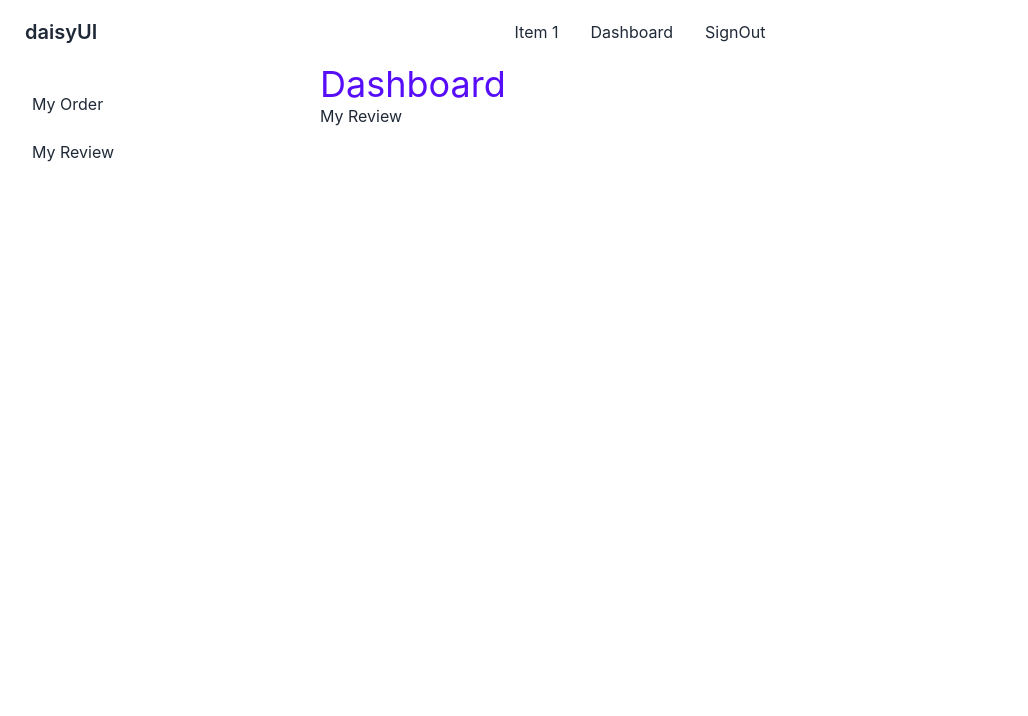
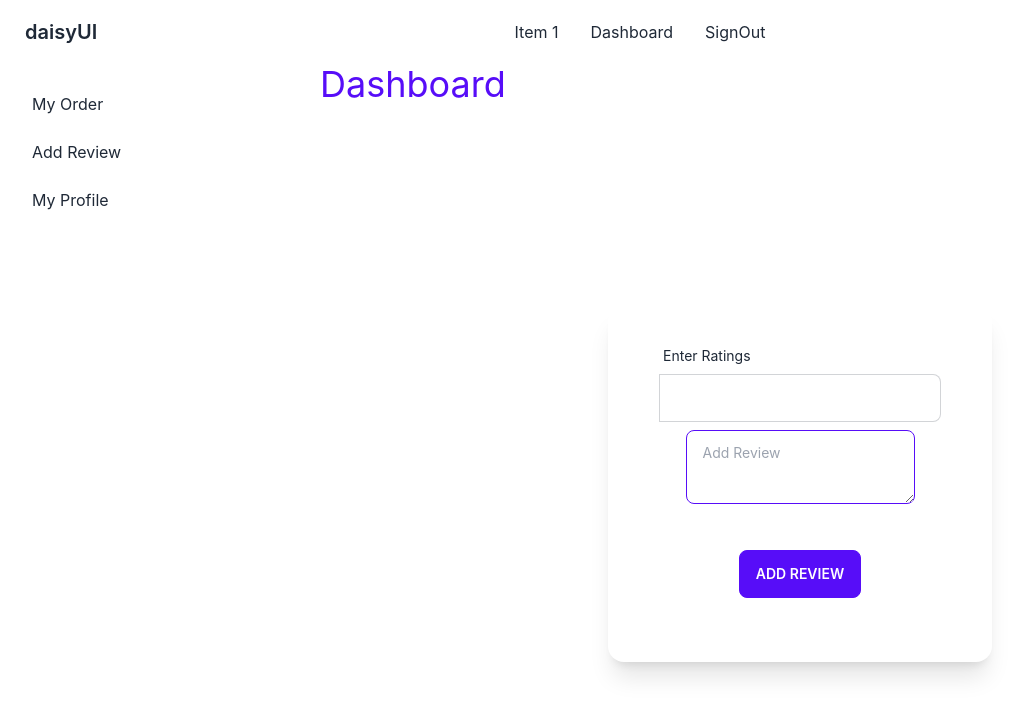
Before and after one commit to wasiushisir/frezze-manufacture-client, a React (Create React App) app: page /dashboard/myreview in a window 1280 px wide. Shown: the top 716 px of the page, without its empty margins (0-1028 px from the left). Built offline with nearby package versions, Linux system fonts and the light colour scheme; no server answers; sample sign-in values are in the browser's storage.

Commit message:
pofile update

```diff
--- a/src/App.js
+++ b/src/App.js
@@ -13,6 +13,7 @@ import 'react-toastify/dist/ReactToastify.css';
 import Dashboard from './components/Dashboard/Dashboard';
 import MyReview from './components/Dashboard/MyReview';
 import MyOrder from './components/Dashboard/MyOrder';
+import MyProfile from './components/Dashboard/MyProfile';
 
 function App() {
   return (
@@ -27,6 +28,7 @@ function App() {
         <Route path='/dashboard' element={<RequireAuth><Dashboard></Dashboard></RequireAuth>}>
           <Route path='myreview'element={<MyReview></MyReview>}></Route>
           <Route path='myorder'element={<MyOrder></MyOrder>}></Route>
+          <Route path='myprofile'element={<MyProfile></MyProfile>}></Route>
 
 
         </Route>
--- a/src/components/Dashboard/Dashboard.js
+++ b/src/components/Dashboard/Dashboard.js
@@ -17,7 +17,8 @@ const Dashboard = () => {
           <ul class="menu p-4 overflow-y-auto w-80 bg-base-100 text-base-content">
             {/* <!-- Sidebar content here --> */}
             <li><Link to='/dashboard/myorder'>My Order</Link></li>
-            <li><Link to='/dashboard/myreview'>My Review</Link></li>
+            <li><Link to='/dashboard/myreview'>Add Review</Link></li>
+            <li><Link to='/dashboard/myprofile'>My Profile</Link></li>
           </ul>
 
         </div>
--- /dev/null
+++ b/src/components/Dashboard/MyProfile.js
@@ -0,0 +1,123 @@
+import React, { useEffect, useRef } from 'react';
+import { useAuthState } from 'react-firebase-hooks/auth';
+import { toast } from 'react-toastify';
+import auth from '../Home/firebase.init';
+
+const MyProfile = () => {
+    const nameRef=useRef();
+       const emailRef=useRef();
+       const eduRef=useRef();
+       const locaRef=useRef()
+       const phoneRef=useRef();
+       const [user, loading, error] = useAuthState(auth);
+
+       const email=user?.email;
+
+
+    const handleProfile=(event)=>{
+        event.preventDefault();
+        const name=nameRef.current.value;
+        const email=emailRef.current.value;
+        const education=eduRef.current.value;
+        const location=locaRef.current.value;
+        const phone=phoneRef.current.value;
+        console.log(name,email,education,location,phone);
+        // const userEmail=user?.email;
+        const currentuser={name,email,education,location,phone}
+
+        if(email){
+            fetch(`http://localhost:5000/myprofile/${email}`,{
+                method:'PUT',
+                headers:{'content-type':'application/json'},
+                body:JSON.stringify(currentuser)
+            })
+            .then(response=>response.json())
+            .then(data=>{console.log(data)
+                if(data.acknowledged){
+                    toast('Your profile has been updated successfully')
+                }
+
+            })
+        }
+
+
+
+
+        event.target.reset();
+
+
+
+
+    }
+    return (
+        <div className='flex justify-center items-center h-screen'>
+           <div class="card w-96 bg-base-100 shadow-xl">
+
+  <div class="card-body items-center text-center">
+      <h2 className='text-primary text-3xl font-bold'>My Profile</h2>
+      <form onSubmit={handleProfile}>
+
+  <div class=" w-full max-w-xs">
+  <label class="label">
+    <span class="label-text">Name</span>
+
+  </label>
+  <input type="text" ref={nameRef} value={user?.displayName} placeholder="Type here" class="input input-bordered input-primary w-72" required />
+
+</div>
+
+
+
+<div class=" w-full max-w-xs ">
+  <label class="label">
+    <span class="label-text">Email</span>
+
+  </label>
+  <input type="email" ref={emailRef} value={user?.email} placeholder="Type here" class="input input-bordered input-primary w-full max-w-xs" disabled readOnly />
+
+</div>
+
+
+<div class=" w-full max-w-xs">
+  <label class="label">
+    <span class="label-text">Education</span>
+
+  </label>
+  <input type="text" ref={eduRef} placeholder="Type here" class="input input-bordered input-primary w-full max-w-xs" required  />
+
+</div>
+
+
+<div class=" w-full max-w-xs">
+  <label class="label">
+    <span class="label-text">Location</span>
+
+  </label>
+  <input type="text" ref={locaRef} placeholder="Type here" class="input input-bordered input-primary w-full max-w-xs" required />
+
+</div>
+
+
+<div class=" w-full max-w-xs">
+  <label class="label">
+    <span class="label-text">Phone No</span>
+
+  </label>
+  <input type="number" ref={phoneRef} placeholder="Type here" class="input input-bordered input-primary w-full max-w-xs"required  />
+
+</div>
+
+
+    <div class="card-body items-center text-center mt-2 ">
+      <button class="btn btn-primary">Submit</button>
+    </div>
+      </form>
+
+  </div>
+</div>
+
+        </div>
+    );
+};
+
+export default MyProfile;
--- a/src/components/Dashboard/MyReview.js
+++ b/src/components/Dashboard/MyReview.js
@@ -1,9 +1,63 @@
-import React from 'react';
+import React, { useRef } from 'react';
+import { toast } from 'react-toastify';
 
 const MyReview = () => {
+
+    const retingRef=useRef();
+    const reviewRef=useRef();
+
+    const handleReview=(event)=>{
+        event.preventDefault();
+        const rating=retingRef.current.value;
+        const review=reviewRef.current.value;
+        console.log(rating,review);
+        const userReview={rating,review}
+        fetch(`http://localhost:5000/review`,{
+            method:'POST',
+            headers:{
+                'content-type':'application/json'
+            },
+            body:JSON.stringify(userReview)
+        })
+
+        .then(response=>response.json())
+        .then(data=>{
+            console.log(data);
+            if(data.success){
+                toast.success('Your review is posted successfully')
+            }
+        })
+        event.target.reset();
+
+    }
+
+
     return (
-        <div>
-            <h2>My Review</h2>
+        <div className='flex justify-center items-center h-screen'>
+           <div class="card w-96 bg-base-100 shadow-xl">
+
+  <div class="card-body items-center text-center">
+<form onSubmit={handleReview}>
+<div>
+
+
+<label class="label">
+  <span class="label-text">Enter Ratings</span>
+</label>
+<label class="input-group">
+  <input ref={retingRef}  type="text" class="input input-bordered" />
+
+</label>
+</div>
+    <textarea class="textarea textarea-primary mt-2" ref={reviewRef} placeholder='Add Review' ></textarea>
+    <div class="card-body items-center text-center">
+      <button class="btn btn-primary mt-2 ">Add Review</button>
+    </div>
+</form>
+
+
+  </div>
+</div>
 
         </div>
     );
```
